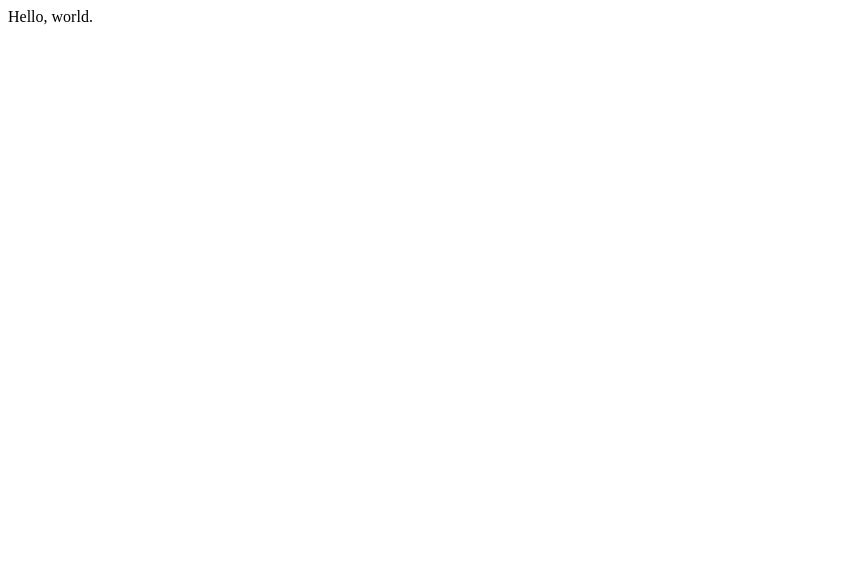
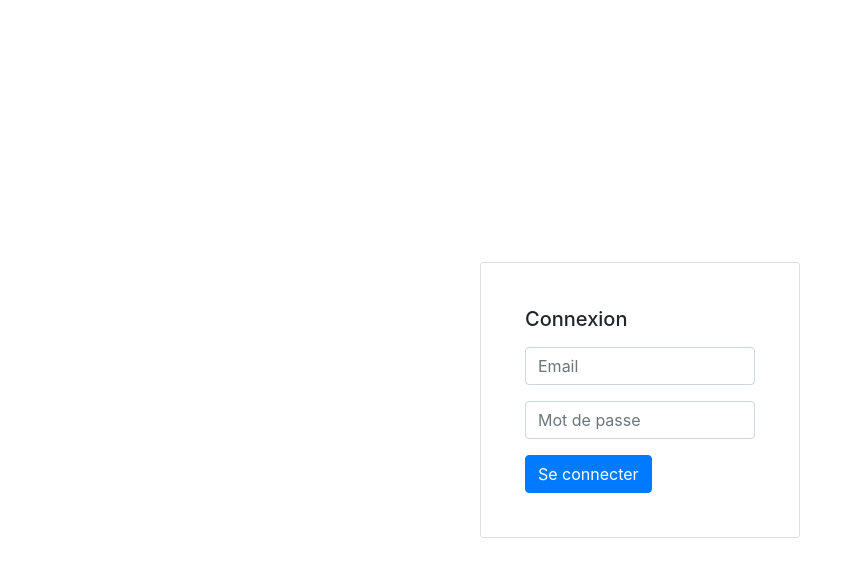
Before and after one commit to JovaanB/enigma-web-avance-examen, a React (Create React App) app: page / in a window 1280 px wide. Shown: the top 576 px of the page, without its empty margins (0-855 px from the left). Built offline with nearby package versions, Linux system fonts and the light colour scheme.

Commit message:
Add login form & validation

```diff
--- a/package.json
+++ b/package.json
@@ -6,8 +6,11 @@
     "@testing-library/jest-dom": "^5.11.4",
     "@testing-library/react": "^11.1.0",
     "@testing-library/user-event": "^12.1.10",
+    "bootstrap": "4.6.0",
     "react": "^17.0.2",
+    "react-bootstrap": "^1.6.1",
     "react-dom": "^17.0.2",
+    "react-router-dom": "^5.2.0",
     "react-scripts": "4.0.3",
     "web-vitals": "^1.0.1"
   },
--- a/src/App.js
+++ b/src/App.js
@@ -1,3 +1,21 @@
-const App = () => <div>Hello, world.</div>;
+import React from 'react';
+import {BrowserRouter as Router, Switch, Route} from 'react-router-dom';
+import {Login} from './pages/Login';
+import {Home} from './pages/Home';
+
+const App = () => (
+  <>
+    <Router>
+      <Switch>
+        <Route exact path="/home">
+          <Home />
+        </Route>
+        <Route exact path="/">
+          <Login />
+        </Route>
+      </Switch>
+    </Router>
+  </>
+);
 
 export default App;
--- a/src/index.js
+++ b/src/index.js
@@ -1,6 +1,7 @@
 import React from 'react';
 import ReactDOM from 'react-dom';
 import App from './App';
+import 'bootstrap/dist/css/bootstrap.min.css';
 
 ReactDOM.render(
   <React.StrictMode>
--- /dev/null
+++ b/src/pages/Home.js
@@ -0,0 +1,5 @@
+import React from 'react';
+
+export const Home = () => {
+  return <div>Home</div>;
+};
--- /dev/null
+++ b/src/pages/Login.js
@@ -0,0 +1,73 @@
+import React, {useState} from 'react';
+import {Card, Button, Form} from 'react-bootstrap';
+
+export const Login = () => {
+  const [errorMessage, setErrorMessage] = useState('');
+  const [userData, setUserData] = useState({
+    email: '',
+    password: '',
+  });
+
+  const handleSubmit = e => {
+    e.preventDefault();
+
+    //if username or password field is empty, return error message
+    if (userData.email === '' || userData.password === '') {
+      setErrorMessage('Email/mot de passe obligatoire');
+    } else if (
+      userData.email.toLowerCase() === 'contact@web.fr' &&
+      userData.password === 'azerty'
+    ) {
+      //Signin Success
+      localStorage.setItem('isAuthenticated', 'true');
+      window.location.pathname = '/home';
+    } else {
+      //If credentials entered is invalid
+      setErrorMessage('Email/mot de passe incorrect');
+      return;
+    }
+  };
+
+  return (
+    <div className="d-flex justify-content-center align-items-center vw-100 vh-100">
+      <Card className="p-4 m-4 w-25">
+        <Card.Body>
+          <Card.Title>Connexion</Card.Title>
+          <Card.Text>
+            <Form>
+              <Form.Group>
+                <Form.Control
+                  type="email"
+                  placeholder="Email"
+                  className="my-3"
+                  value={userData.email}
+                  onChange={e =>
+                    setUserData(prevState => ({
+                      ...prevState,
+                      email: e.target.value,
+                    }))
+                  }
+                />
+                <Form.Control
+                  type="password"
+                  placeholder="Mot de passe"
+                  value={userData.password}
+                  onChange={e =>
+                    setUserData(prevState => ({
+                      ...prevState,
+                      password: e.target.value,
+                    }))
+                  }
+                />
+              </Form.Group>
+            </Form>
+          </Card.Text>
+          {errorMessage && <p className="text-danger">{errorMessage}</p>}
+          <Button variant="primary" onClick={e => handleSubmit(e)}>
+            Se connecter
+          </Button>
+        </Card.Body>
+      </Card>
+    </div>
+  );
+};
```
Also changed, not shown: public/logo512.png (deleted), 1 other file (tests, documents, lock files or other folders).
